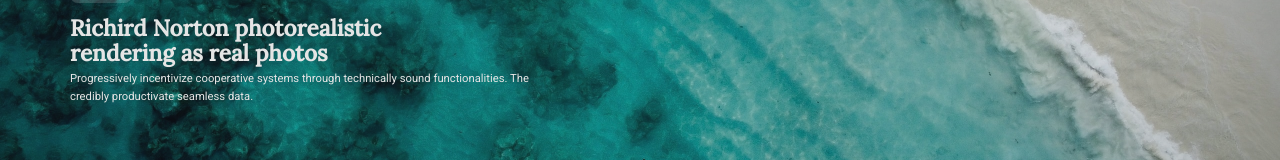
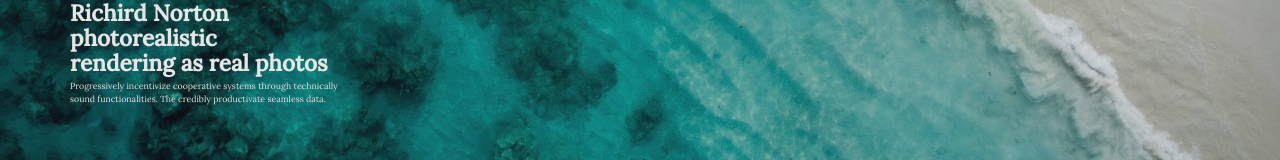
Before and after one commit to hanna-fmw/blog-next14-prisma, a Next.js app: page / in a window 1280 px wide. Shown: the part 407-567 px from the top of the page. Built offline with nearby package versions, Linux system fonts and the light colour scheme; no server answers; the database is empty.

Commit message:
Updated fonts in hero section

```diff
--- a/app/components/HeroContent.tsx
+++ b/app/components/HeroContent.tsx
@@ -3,13 +3,13 @@ import Tag from './Tag'
 
 const HeroContent = () => {
 	return (
-		<div className='absolute bottom-[20%] w-1/2 d:w-1/3 px-[20px] md:px-[70px]'>
+		<div className='absolute bottom-[20%] w-1/2 md:w-1/3 px-[20px] md:px-[70px]'>
 			<Tag tag='travel' />
 			<h1 className='font-lora text-hero-content-color text-2xl md:text-4xl my-6 mb-2'>
 				Richird Norton photorealistic
 				<br /> rendering as real photos
 			</h1>
-			<p className='text-hero-content-color text-sm md:text-lg'>
+			<p className='font-lora text-hero-content-color text-sm md:text-md'>
 				Progressively incentivize cooperative systems through technically sound functionalities. The
 				credibly productivate seamless data.
 			</p>
```
